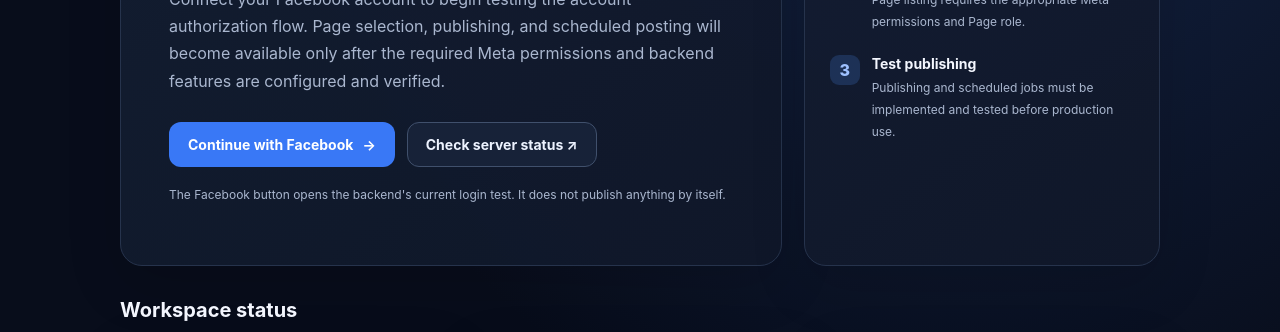
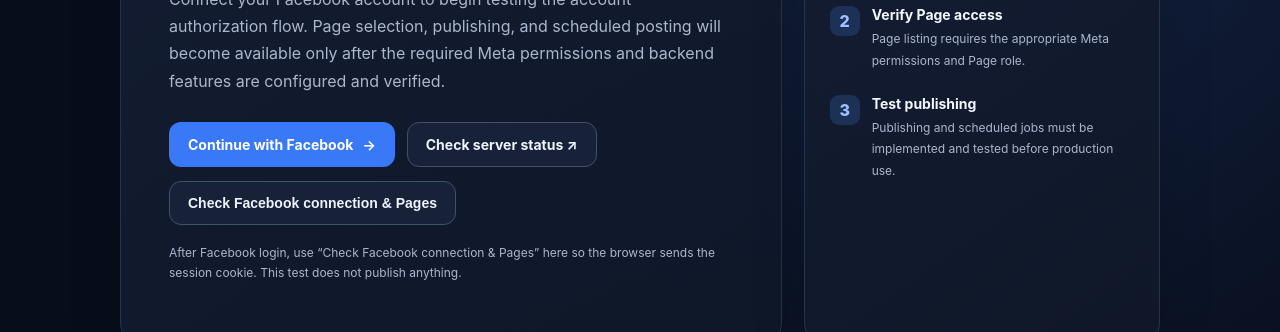
Before and after one commit to sanjagdew1-spec/facebook-bulk-scheduler, a website: page index.html in a window 1280 px wide. Shown: the part 395-727 px from the top of the page. Drawn offline with Linux system fonts and the light colour scheme.

Commit message:
Add in-page Facebook session and Pages diagnostic test

```diff
--- a/index.html
+++ b/index.html
@@ -29,7 +29,11 @@
             <a class="btn primary" href="https://facebook-bulk-scheduler.onrender.com/auth/facebook">Continue with Facebook <span aria-hidden="true">→</span></a>
             <a class="btn secondary" href="https://facebook-bulk-scheduler.onrender.com/health" target="_blank" rel="noopener">Check server status ↗</a>
           </div>
-          <p class="note">The Facebook button opens the backend's current login test. It does not publish anything by itself.</p>
+          <div class="actions" style="margin-top:14px">
+            <button class="btn secondary" id="checkPages" type="button">Check Facebook connection & Pages</button>
+          </div>
+          <pre id="apiResult" role="status" style="display:none;white-space:pre-wrap;overflow-wrap:anywhere;background:#080d1b;border:1px solid #26334c;border-radius:12px;padding:14px;color:#d9e5ff;font-size:12px;line-height:1.6"></pre>
+          <p class="note">After Facebook login, use “Check Facebook connection & Pages” here so the browser sends the session cookie. This test does not publish anything.</p>
         </div>
         <aside class="side">
           <h2>Getting started</h2>
```
